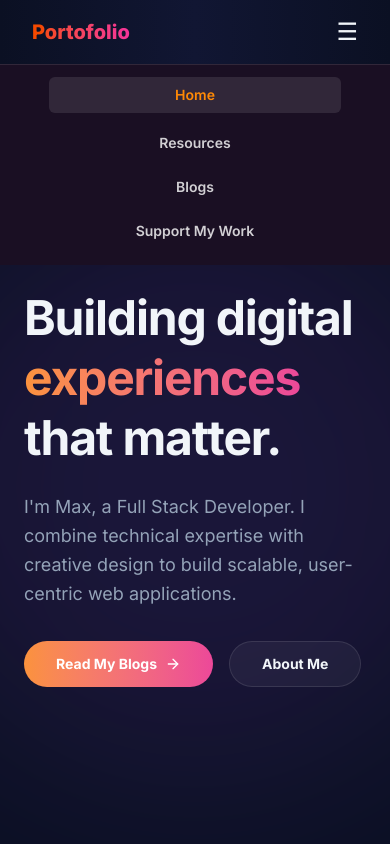
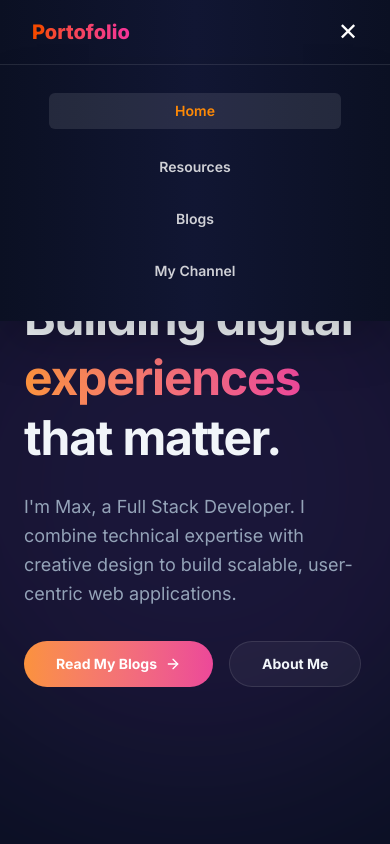
Before and after one commit to CreativeCoderOfficial/personal-blog-website, a Next.js app: page / in a window 390 px wide. Both pictures are taken after a click on the button "Toggle menu". Shown: the top 844 px of the page. Built offline with nearby package versions, Linux system fonts and the light colour scheme.

Commit message:
Made minor adjustments to Header.tsx

```diff
--- a/src/components/general/Header.tsx
+++ b/src/components/general/Header.tsx
@@ -1,15 +1,19 @@
 // app/components/Header.tsx
 "use client";
+
 import { useState } from "react";
 import Link from "next/link";
-import NavLink from "./NavLink";
-import ActiveDot from "../ui/ActiveDot";
+import NavLink from "./NavLink"; // Adjust path if NavLink is in a different subfolder
+import ActiveDot from "../ui/ActiveDot"; // Adjust path if ActiveDot is elsewhere
 
 export default function Header() {
   const [isOpen, setIsOpen] = useState(false);
+
+  // State for the "Active Dot" animation (Desktop only)
   const [dotStyle, setDotStyle] = useState<{ left: number } | null>(null);
   const [activeDotStyle, setActiveDotStyle] = useState<{ left: number } | null>(null);
 
+  // Single source of truth for navigation items
   const navLinks = [
     { href: "/", label: "Home" },
     { href: "/resources", label: "Resources" },
@@ -25,6 +29,7 @@ export default function Header() {
         bg-gradient-to-r
         from-[#0b1023] via-[#111633] to-[#0b1023]
         border-b border-white/10
+        z-50
       "
     >
       {/* Logo */}
@@ -40,7 +45,7 @@ export default function Header() {
         Portofolio
       </Link>
 
-      {/* Desktop nav */}
+      {/* --- DESKTOP NAVIGATION --- */}
       <nav
         className="relative hidden md:flex items-center gap-6"
         onMouseLeave={() => setDotStyle(activeDotStyle)}
@@ -49,6 +54,7 @@ export default function Header() {
           <NavLink
             key={link.href}
             href={link.href}
+            // These props enable the desktop-only dot animation
             setDotStyle={setDotStyle}
             setActiveDotStyle={setActiveDotStyle}
           >
@@ -56,32 +62,39 @@ export default function Header() {
           </NavLink>
         ))}
 
+        {/* The Sliding Dot */}
         <ActiveDot style={dotStyle} />
       </nav>
 
-      {/* Mobile hamburger */}
+      {/* --- MOBILE HAMBURGER BUTTON --- */}
       <button
-        className="block md:hidden text-2xl"
+        className="block md:hidden text-2xl text-white focus:outline-none"
         onClick={() => setIsOpen(!isOpen)}
         aria-label="Toggle menu"
       >
-        ☰
+        {isOpen ? "✕" : "☰"}
       </button>
 
-      {/* Mobile menu unchanged */}
+      {/* --- MOBILE NAVIGATION --- */}
       {isOpen && (
         <nav className="
           absolute top-full left-0 w-full
-          bg-[#1a0f23]
+                  bg-gradient-to-r        from-[#0b1023] via-[#111633] to-[#0b1023]
           border-t border-white/10
-          z-50
+          shadow-2xl
           md:hidden
+          transition-all duration-300 ease-in-out
         ">
-          <div className="flex flex-col items-center gap-2 py-4">
-            <NavLink href="/" className="w-3/4 text-center">Home</NavLink>
-            <NavLink href="/resources" className="w-3/4 text-center">Resources</NavLink>
-            <NavLink href="/blogs" className="w-3/4 text-center">Blogs</NavLink>
-            <NavLink href="/support" className="w-3/4 text-center">Support My Work</NavLink>
+          <div className="flex flex-col items-center gap-4 py-8">
+            {navLinks.map((link) => (
+              <NavLink
+                key={link.href}
+                href={link.href}
+                className="w-3/4 text-center py-2 hover:bg-white/5 rounded-lg transition-colors"
+              >
+                {link.label}
+              </NavLink>
+            ))}
           </div>
         </nav>
       )}
```
